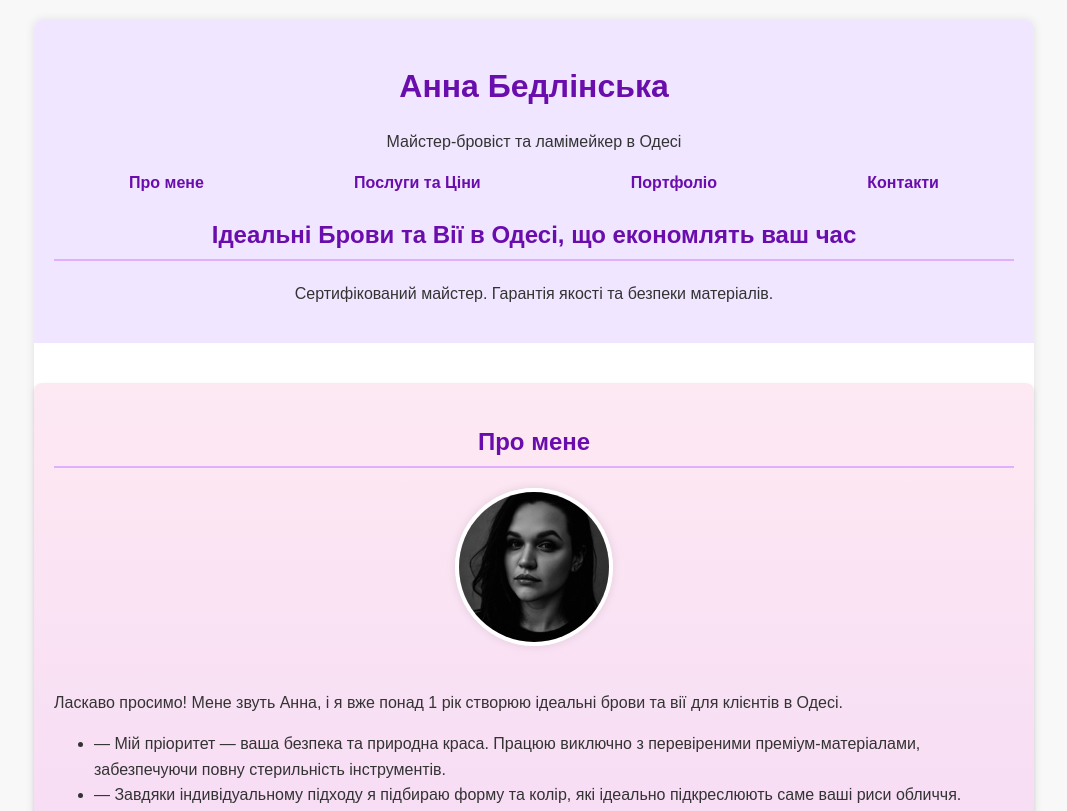
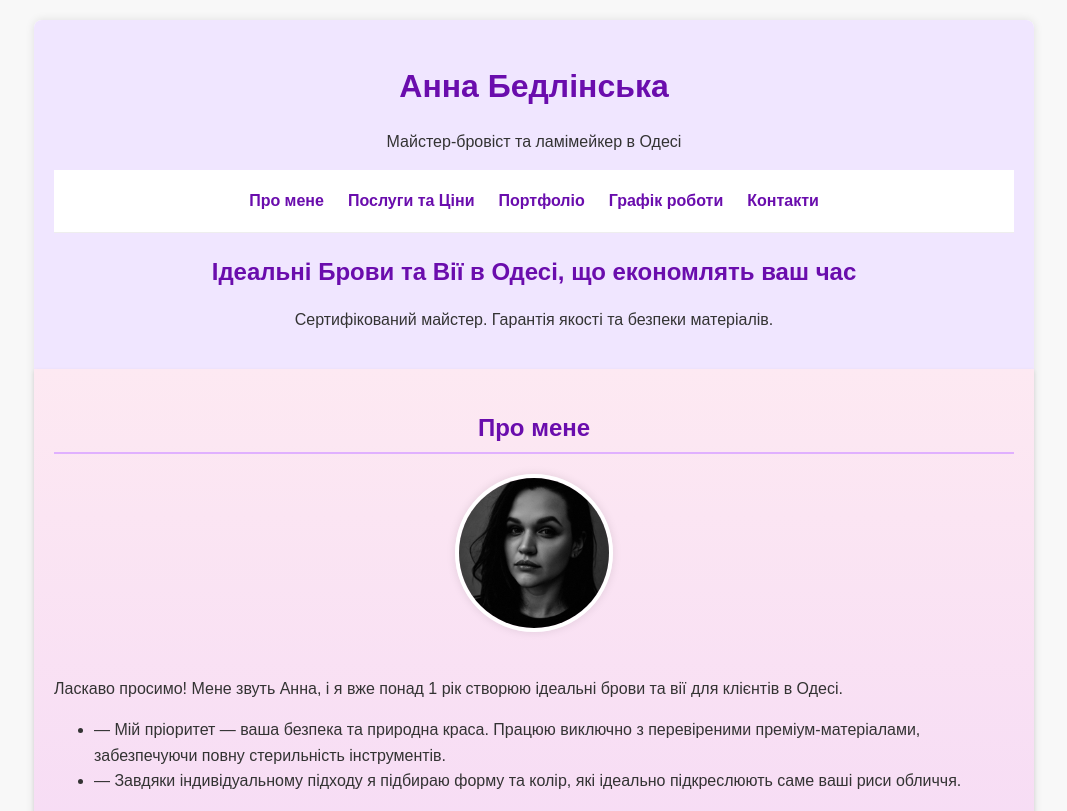
Before and after one commit to anna25bedlinskay-sketch/anna-brows-site, a plain HTML site: page index.htm in a window 1280 px wide. Shown: the top 811 px of the page, without its empty margins (106-1173 px from the left). Drawn offline with Linux system fonts and the light colour scheme.

Commit message:
Add files via upload

```diff
--- a/index.htm
+++ b/index.htm
@@ -14,16 +14,19 @@
         padding: 0;
     }
     .container {
-        max-width: 1000px; /* УСТАНОВЛЕНО 1000px для максимальной ширины! */
+        max-width: 1000px;
         margin: 20px auto;
         background-color: #fff;
         padding: 0;
         box-shadow: 0 0 10px rgba(0,0,0,0.1);
         border-radius: 8px;
     }
-    header {
+    /* Заголовок контейнера, де знаходиться ім'я */
+    .header-content {
+        background-color: #f0e6ff;
+        padding: 20px;
         text-align: center;
-        padding: 20px;
+        border-radius: 8px 8px 0 0;
     }
     h1 {
         color: #6a0dad;
@@ -43,13 +46,20 @@
     section {
         padding: 20px;
     }
-    /* Стили для навигации */
+    /* Стили для навигации (МЕНЮ) */
+    nav {
+        text-align: center;
+        padding: 10px 0; /* Небольшие отступы для меню */
+        background-color: #fff; /* Фон меню */
+        border-bottom: 1px solid #eee;
+    }
     nav ul {
         list-style: none;
         padding: 0;
-        margin: 15px 0 0 0;
+        margin: 0;
         display: flex;
-        justify-content: space-around;
+        justify-content: center; /* Центрируем элементы меню */
+        flex-wrap: wrap; /* Для мобильных устройств */
     }
     nav ul li a {
         color: #6a0dad;
@@ -58,6 +68,7 @@
         padding: 8px 12px;
         border-radius: 5px;
         transition: background-color 0.3s;
+        display: block; /* Чтобы кликабельной была вся область */
     }
     nav ul li a:hover {
         background-color: #e0b0ff;
@@ -111,10 +122,9 @@
 </style>
 </head>
 <body>
-
 <div class="container">
 
-    <div style="background-color: #f0e6ff; padding: 20px; text-align: center; border-radius: 8px 8px 0 0;">
+    <div class="header-content">
         <h1>Анна Бедлінська</h1>
         <p>Майстер-бровіст та ламімейкер в Одесі</p>
 
@@ -123,17 +133,16 @@
                 <li><a href="#about">Про мене</a></li>
                 <li><a href="#services">Послуги та Ціни</a></li>
                 <li><a href="#portfolio">Портфоліо</a></li>
-                <li><a href="#contact">Контакти</a></li>
+                <li><a href="#schedule">Графік роботи</a></li> <li><a href="#contact">Контакти</a></li>
             </ul>
         </nav>
         <div style="margin-top: 20px;">
-            <h2 style="color: #6a0dad;">Ідеальні Брови та Вії в Одесі, що економлять ваш час</h2>
-            <p>Сертифікований майстер. Гарантія якості та безпеки матеріалів.</p>
+            <h2 style="color: #6a0dad; border-bottom: none; padding-bottom: 0; margin-bottom: 0;">Ідеальні Брови та Вії в Одесі, що економлять ваш час</h2>
+<p>Сертифікований майстер. Гарантія якості та безпеки матеріалів.</p>
         </div>
     </div>
-    <div style="height: 40px;"></div>
 
-    <div style="background: linear-gradient(to bottom, #fde9f2, #e0b0ff); border-radius: 8px 8px 0 0; box-shadow: 0 2px 4px rgba(0,0,0,0.1);">
+    <div style="background: linear-gradient(to bottom, #fde9f2, #e0b0ff); border-radius: 0 0 8px 8px; box-shadow: 0 2px 4px rgba(0,0,0,0.1);">
 <section id="about">
             <h2>Про мене</h2>
             <div style="text-align: center;">
@@ -154,7 +163,7 @@
             <h3 style="text-align: center; border-bottom: 2px dashed #e0b0ff; padding-bottom: 5px;">BROWS (Брови)</h3>
             <div class="price-list">
                 <div class="price-item"><span>Корекція брів (віск + пінцет)</span> <span>200 ₴</span></div>
-                <div class="price-item"><span>Фарбування брів</span> <span>300 ₴</span></div>
+                <div class="price-item"><span>Фарбування брів</span> <span>200 ₴</span></div>
                 <div class="price-item"><span>Фарбування + корекція</span> <span>300 ₴</span></div>
                 <div class="price-item"><span>Освітлення брів</span> <span>200 ₴</span></div>
                 <div class="price-item"><span>Освітлення + фарбування</span> <span>300 ₴</span></div>
@@ -176,8 +185,7 @@
             <div class="price-list">
                 <div class="price-item"><span>Ламінування вій + ламінування брів + фарбування + корекція</span> <span>1000 ₴</span></div>
             </div>
-
-            <h3 style="text-align: center; border-bottom: 2px dashed #e0b0ff; padding-bottom: 5px;">ДОДАТКОВІ ПОСЛУГИ</h3>
+<h3 style="text-align: center; border-bottom: 2px dashed #e0b0ff; padding-bottom: 5px;">ДОДАТКОВІ ПОСЛУГИ</h3>
             <div class="price-list">
                 <div class="price-item"><span>Ваксинг 1 зони обличчя</span> <span>100 ₴</span></div>
                 <div class="price-item"><span>Інтенсивне відновлення вій/брів</span> <span>від 200 ₴</span></div>
@@ -186,9 +194,10 @@
         </section>
 
     </div>
-    <div style="background-color: #fceaff; padding-top: 20px; border-radius: 0 0 8px 8px; box-shadow: 0 2px 4px rgba(0,0,0,0.1); margin-bottom: 20px;">
 
-        <section id="portfolio">
+    <div style="background-color: #fceaff; padding-top: 20px; box-shadow: 0 2px 4px rgba(0,0,0,0.1); margin-bottom: 20px;">
+
+<section id="portfolio">
             <h2>Портфоліо</h2>
 
             <h3 style="text-align: center; color: #6a0dad; margin-top: 20px; border-bottom: 2px dashed #e0b0ff; padding-bottom: 5px;">РОБОТИ З БРОВАМИ</h3>
@@ -219,11 +228,24 @@
                     БІЛЬШЕ РОБІТ В INSTAGRAM
                 </a>
             </p>
+<div style="height: 20px;"></div>
+        </section>
 
-            <div style="height: 20px;"></div>
+        <section id="schedule" style="padding: 20px; background-color: #f8f8f8; text-align: center;">
+            <h2>📅 Графік роботи (Прийом клієнтів)</h2>
+            <ul style="list-style: none; padding: 0; font-size: 1.2em; margin-top: 10px;">
+                <li style="margin: 5px 0;">Понеділок - Субота: 10:00 - 18:00</li>
+<li style="margin: 5px 0; color: #cc0000;">Неділя: Вихідний</li>
+            </ul>
+            <p style="font-weight: bold; margin-top: 15px;">
+                З радістю відповім на Ваші запитання! <br>
+                Для запису: оберіть послугу та напишіть мені у зручний месенджер!
+            </p>
         </section>
+
     </div>
-    <section id="contact" style="background-color: #f0e6ff; padding: 25px; border-radius: 8px; box-shadow: 0 2px 4px rgba(0,0,0,0.1);">
+
+    <section id="contact" style="background-color: #f0e6ff; padding: 25px; border-radius: 0 0 8px 8px; box-shadow: 0 2px 4px rgba(0,0,0,0.1);">
         <h2>Контакти</h2>
 
         <h3 style="color: #6a0dad; margin-bottom: 20px;">Майстер Анна Бедлінська</h3>
```
